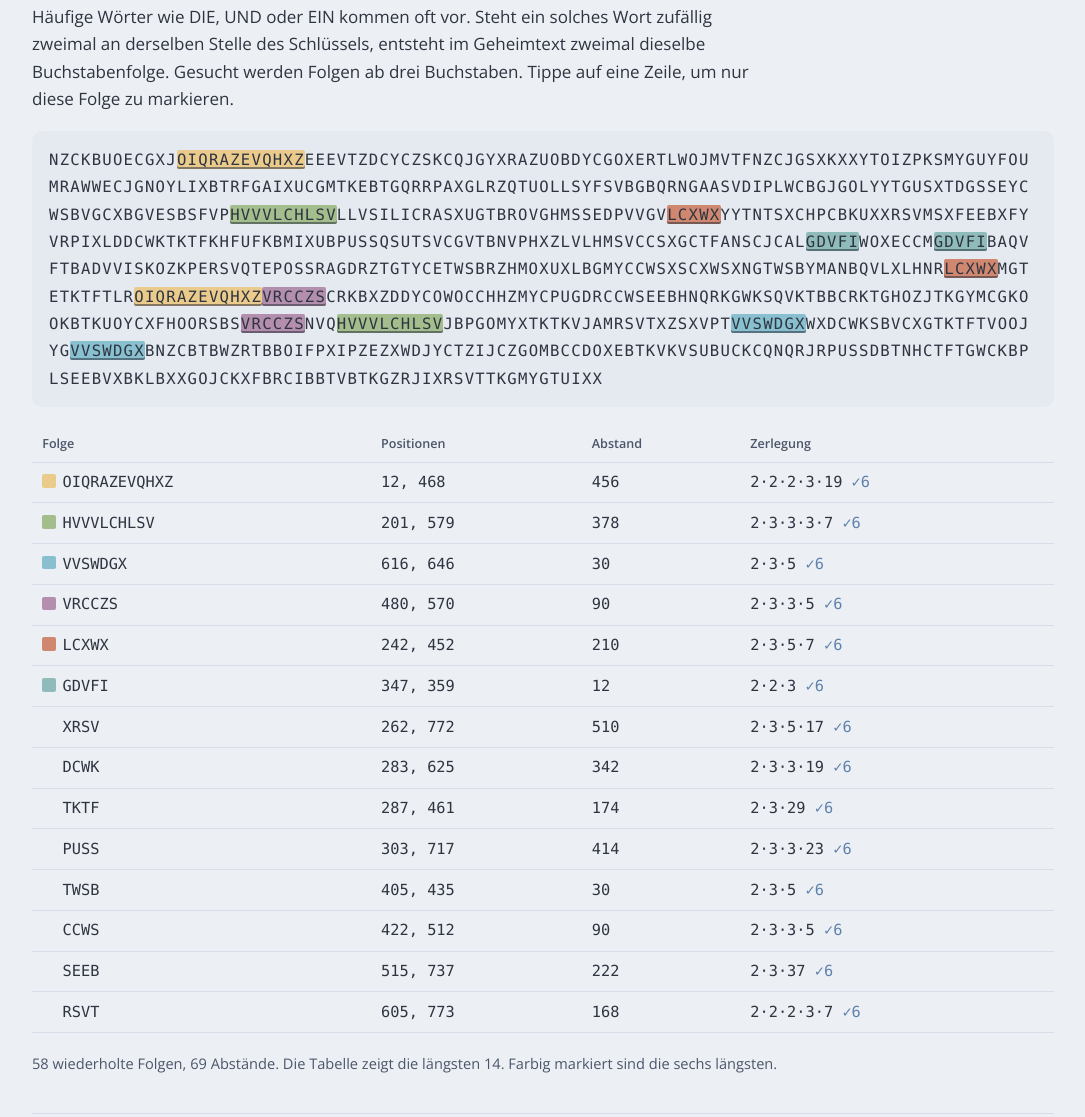
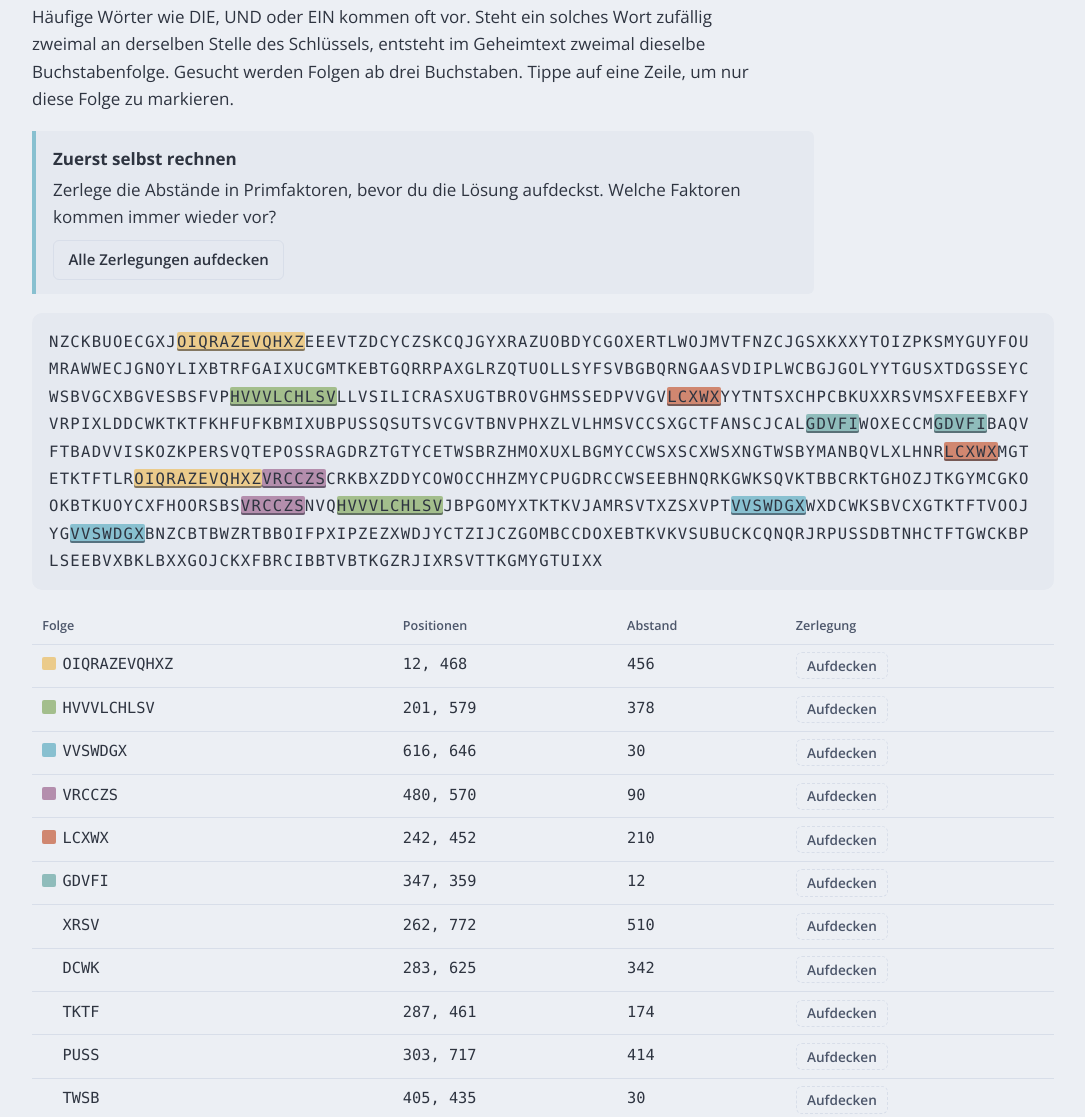
Before and after one commit to gehaltvoll/informatik, a plain HTML site: page kryptologie/Kasiski-Labor.html in a window 1280 px wide. Shown: the part 1375-2492 px from the top of the page, without its empty margins (97-1182 px from the left). Drawn offline with nearby package versions, Linux system fonts and the light colour scheme; a web font is replaced by a local one.

Commit message:
Kasiski-Labor: Primfaktorzerlegung zuerst verdecken, einzeln oder gesamt aufdeckbar
Co-Authored-By: Claude Opus 5.5 <noreply@anthropic.com>
Claude-Session: https://claude.ai/code/session_01CYiE8WACi68EPkaDEaDwjH

```diff
--- a/kryptologie/Kasiski-Labor.html
+++ b/kryptologie/Kasiski-Labor.html
@@ -7,6 +7,7 @@
   Umfang: bis zum Klartext
   Datenhaltung: localStorage nur für Variante, Beamer-Modus und Eingaben (Komfort)
   Export: Geheimtext in die Zwischenablage kopieren
+  Primfaktorzerlegung (Schritt 2): zuerst verdeckt, pro Zeile oder für alle aufdeckbar; wird bei neuer Eingabe wieder verdeckt
   Design: Nord-Palette, Open Sans + Google Sans Code
     Variante A – Klar: hell, viel Weissraum, feine Linien, Frost nur als Akzent
     Variante B – Technisch: dunkle Kopfzeile und Code-Flächen auch im hellen Modus, Mono-Labels, eckige Formen
@@ -193,6 +194,10 @@ tbody tr.rep[aria-selected="true"]{background:var(--surface);outline:2px solid v
 .legend{display:flex;flex-wrap:wrap;gap:.3rem 1rem;font-size:.8rem;color:var(--muted)}
 .legend i{display:inline-block;width:.9rem;height:.6rem;margin-right:.35rem;vertical-align:0}
 .empty{color:var(--muted);font-style:italic}
+.reveal{background:transparent;border:1.5px dashed var(--surface-2);border-radius:var(--radius-sm);padding:.1rem .6rem;font-size:.8rem;font-weight:600;color:var(--muted);cursor:pointer;font-family:var(--font)}
+.reveal:hover{border-color:var(--accent);color:var(--text)}
+.hidden-f{display:inline-block;min-width:4.5rem;color:var(--muted);letter-spacing:.15em}
+.task{display:flex;flex-wrap:wrap;gap:.6rem 1rem;align-items:center;justify-content:space-between}
 footer{color:var(--muted);font-size:.82rem;padding-block:0 3rem}
 @media (max-width:520px){h1{font-size:1.7rem}h2{font-size:1.25rem}}
 @media (prefers-reduced-motion:no-preference){.tabs button,.btn,.stepper button,tbody tr.rep{transition:background .15s,border-color .15s}}
@@ -268,6 +273,10 @@ footer{color:var(--muted);font-size:.82rem;padding-block:0 3rem}
 <section class="step" id="s2">
   <div class="step-head"><span class="num">2</span><h2>Wiederholungen im Geheimtext suchen</h2></div>
   <p>Häufige Wörter wie DIE, UND oder EIN kommen oft vor. Steht ein solches Wort zufällig zweimal an derselben Stelle des Schlüssels, entsteht im Geheimtext zweimal dieselbe Buchstabenfolge. Gesucht werden Folgen ab drei Buchstaben. Tippe auf eine Zeile, um nur diese Folge zu markieren.</p>
+  <div class="callout info task">
+    <div><strong>Zuerst selbst rechnen</strong>Zerlege die Abstände in Primfaktoren, bevor du die Lösung aufdeckst. Welche Faktoren kommen immer wieder vor?</div>
+    <button type="button" class="btn" id="revealAll" aria-pressed="false">Alle Zerlegungen aufdecken</button>
+  </div>
   <div class="code scroll" id="cipherMarked"></div>
   <div class="tbl-wrap">
     <table id="repTbl">
@@ -342,7 +351,7 @@ const $=id=>document.getElementById(id);
 const root=document.documentElement;
 const store={get(k){try{return localStorage.getItem('kasiski.'+k)}catch(e){return null}},set(k,v){try{localStorage.setItem('kasiski.'+k,v)}catch(e){}}};
 
-const st={mode:store.get('mode')||'enc',plain:store.get('plain')??SAMPLE_P,key:store.get('key')??SAMPLE_K,cipherIn:store.get('cipherIn')||'',L:null,shifts:{},focus:null};
+const st={revealAll:false,revealed:new Set(),mode:store.get('mode')||'enc',plain:store.get('plain')??SAMPLE_P,key:store.get('key')??SAMPLE_K,cipherIn:store.get('cipherIn')||'',L:null,shifts:{},focus:null};
 
 function norm(s){return (s||'').toUpperCase().replace(/Ä/g,'AE').replace(/Ö/g,'OE').replace(/Ü/g,'UE').replace(/ß/g,'SS').replace(/[ÀÁÂ]/g,'A').replace(/[ÈÉÊË]/g,'E').replace(/[ÎÏ]/g,'I').replace(/[ÔÓ]/g,'O').replace(/Ç/g,'C').replace(/[^A-Z]/g,'');}
 function vig(p,k,d){if(!k)return '';let o='';for(let i=0;i<p.length;i++)o+=A[(A.indexOf(p[i])+d*A.indexOf(k[i%k.length])+26)%26];return o;}
@@ -398,7 +407,8 @@ $('copyC').onclick=()=>{const t=cur.c;const b=$('copyC');
   const done=()=>{b.textContent='Kopiert ✓';setTimeout(()=>b.textContent='Geheimtext kopieren',1600);};
   const fallback=()=>{const r=document.createRange();r.selectNodeContents($('cipherOut'));const s=getSelection();s.removeAllRanges();s.addRange(r);b.textContent='Markiert, jetzt kopieren';};
   try{navigator.clipboard.writeText(t).then(done,fallback);}catch(e){fallback();}};
-function reset(){st.L=null;st.shifts={};st.focus=null;}
+function reset(){st.L=null;st.shifts={};st.focus=null;st.revealAll=false;st.revealed.clear();}
+$('revealAll').onclick=()=>{st.revealAll=!st.revealAll;if(!st.revealAll)st.revealed.clear();render();};
 
 let cur={c:''};
 
@@ -435,8 +445,10 @@ function render(){
   const L=st.L||sug||Math.min(Math.max(norm(st.key).length,2),MAXL);
   tb.innerHTML=reps.length?reps.slice(0,rowsMax).map((r,i)=>{
     const sw=i<MARKS?'<span class="swatch m'+i+'"></span>':'<span class="swatch" style="background:transparent"></span>';
-    return '<tr class="rep" tabindex="0" data-i="'+i+'" aria-selected="'+(focusIdx===i)+'"><td class="mono">'+sw+r.seq+'</td><td class="mono">'+r.pos.join(', ')+'</td><td class="mono">'+r.dist.join(', ')+'</td><td class="mono">'+r.dist.map(d=>{const ok=d%L===0;return factor(d).join('·')+(ok?' <span title="teilbar durch L" style="color:var(--accent)">✓'+L+'</span>':'');}).join('<br>')+'</td></tr>';
+    return '<tr class="rep" tabindex="0" data-i="'+i+'" aria-selected="'+(focusIdx===i)+'"><td class="mono">'+sw+r.seq+'</td><td class="mono">'+r.pos.join(', ')+'</td><td class="mono">'+r.dist.join(', ')+'</td><td class="mono">'+((st.revealAll||st.revealed.has(r.seq))?r.dist.map(d=>{const ok=d%L===0;return d+' = '+factor(d).join(' · ')+(ok?' <span title="teilbar durch L" style="color:var(--accent)">✓'+L+'</span>':'');}).join('<br>'):'<button type="button" class="reveal" data-seq="'+r.seq+'" aria-label="Zerlegung für '+r.seq+' aufdecken">Aufdecken</button>')+'</td></tr>';
   }).join(''):'<tr><td colspan="4" class="empty">Keine Wiederholungen gefunden. Der Text ist vermutlich zu kurz.</td></tr>';
+  tb.querySelectorAll('.reveal').forEach(b=>{b.onclick=e=>{e.stopPropagation();st.revealed.add(b.dataset.seq);render();};b.onkeydown=e=>e.stopPropagation();});
+  const ra=$('revealAll');ra.textContent=st.revealAll?'Zerlegungen verdecken':'Alle Zerlegungen aufdecken';ra.setAttribute('aria-pressed',st.revealAll);ra.hidden=!reps.length;
   tb.querySelectorAll('tr.rep').forEach(tr=>{const f=()=>{const i=+tr.dataset.i;st.focus=st.focus===i?null:i;render();};tr.onclick=f;tr.onkeydown=e=>{if(e.key==='Enter'||e.key===' '){e.preventDefault();f();}};});
   $('repNote').textContent=reps.length?(reps.length+' wiederholte Folgen, '+allDist.length+' Abstände'+(reps.length>rowsMax?'. Die Tabelle zeigt die längsten '+rowsMax+'.':'.')+(focusIdx!=null?' Nochmals tippen hebt die Auswahl auf.':' Farbig markiert sind die sechs längsten.')):'';
 
```
Also changed, not shown: kasiski.html (+15 -3 lines).
